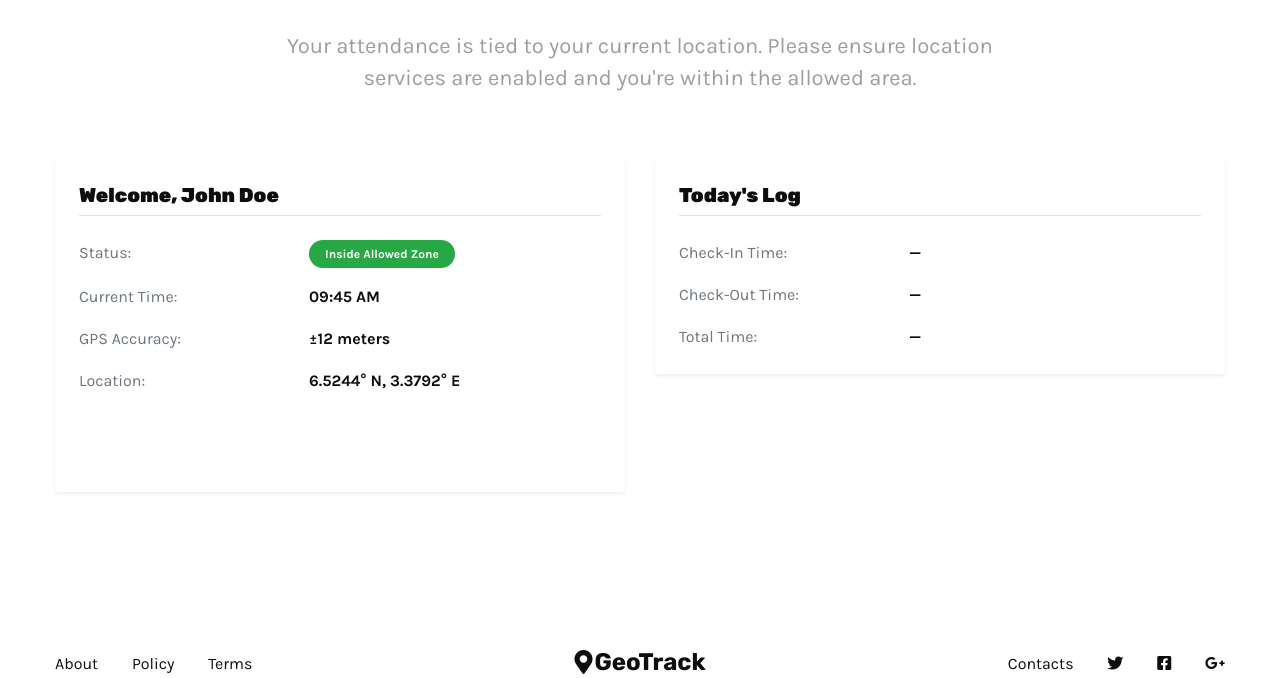
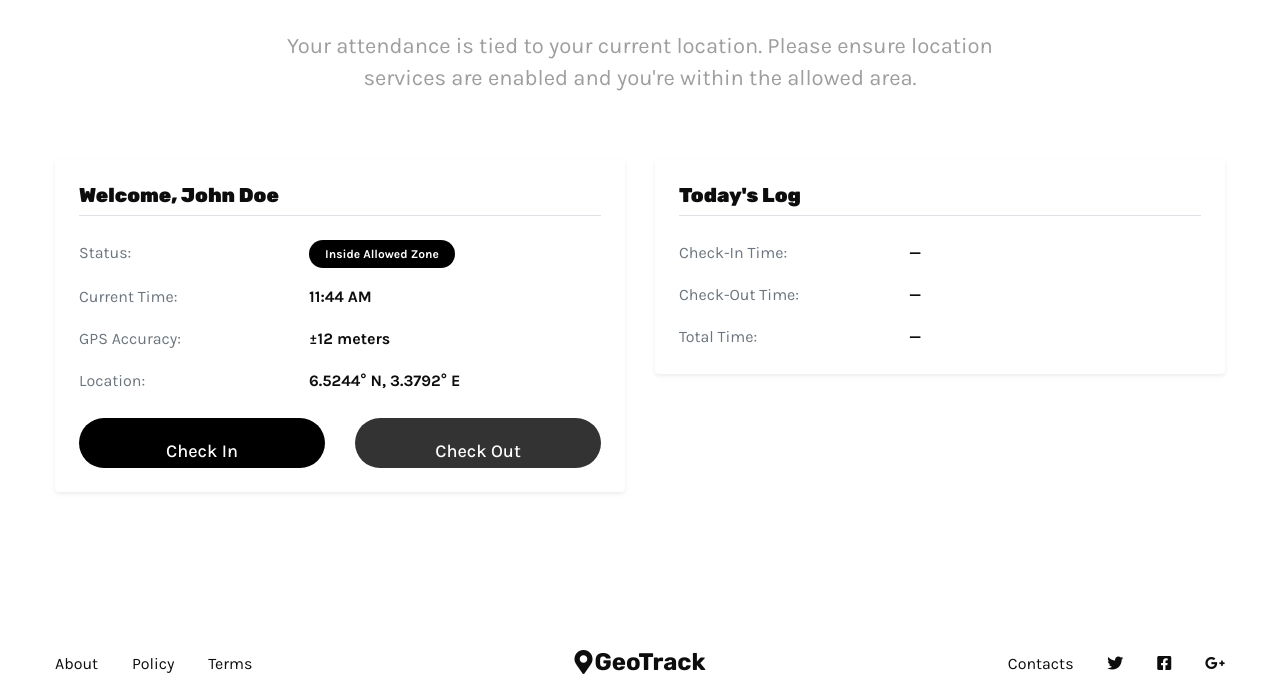
Before and after one commit to brightonchebor/GeoTrack, a Django app: page / in a window 1280 px wide. Shown: the part 262-940 px from the top of the page. Run offline with Django 5.2, Linux system fonts and the light colour scheme; style sheets or scripts are compiled from the project's sources; some libraries are stand-ins or nearby versions.

Commit message:
style button

```diff
--- a/templates/app/check.html
+++ b/templates/app/check.html
@@ -23,7 +23,7 @@
           <div class="row mb-3">
             <div class="col-5 font-weight-medium text-secondary">Status:</div>
             <div class="col-7">
-              <span class="badge bg-success text-white px-3 py-2 rounded-pill">Inside Allowed Zone</span>
+              <span class="badge status-badge text-white px-3 py-2 rounded-pill">Inside Allowed Zone</span>
             </div>
           </div>
 
@@ -42,16 +42,16 @@
             <div class="col-7 font-weight-bold">6.5244° N, 3.3792° E</div>
           </div>
 
-          <!-- Check In/Out Buttons -->
+          <!-- Check In/Out Buttons with improved visibility -->
           <div class="row">
-            <div class="col-md-6 mb-3 mb-md-0">
-              <button type="button" class="btn btn-primary w-100 py-3" id="check-in-btn">
-                Check In
+            <div class="col-6">
+              <button type="button" class="btn btn-primary w-100 py-2 attendance-btn" id="check-in-btn">
+                <span class="attendance-btn-text">Check In</span>
               </button>
             </div>
-            <div class="col-md-6">
-              <button type="button" class="btn btn-danger w-100 py-3" id="check-out-btn">
-                Check Out
+            <div class="col-6">
+              <button type="button" class="btn btn-danger w-100 py-2 attendance-btn" id="check-out-btn">
+                <span class="attendance-btn-text">Check Out</span>
               </button>
             </div>
           </div>
@@ -81,8 +81,52 @@
       </div>
     </div>
   </div>
+</section>
 
-  <script>
+<style>
+/* Targeted styles only for attendance buttons */
+.attendance-btn {
+  visibility: visible !important;
+  opacity: 1 !important;
+  transition: background-color 0.3s ease !important;
+  white-space: nowrap !important;
+  overflow: visible !important;
+  text-overflow: clip !important;
+  display: inline-block !important;
+  width: 100% !important;
+}
+
+.attendance-btn-text {
+  visibility: visible !important;
+  display: inline-block !important;
+  width: auto !important;
+}
+
+#check-in-btn {
+  background-color: #000000 !important;
+  border-color: #000000 !important;
+  color: white !important;
+}
+
+#check-out-btn {
+  background-color: #333333 !important;
+  border-color: #333333 !important;
+  color: white !important;
+}
+
+.status-badge {
+  background-color: #000000 !important;
+}
+
+/* Ensure text inside buttons is visible */
+.attendance-btn:hover {
+  opacity: 0.8 !important;
+}
+</style>
+
+<script>
+  // Initialize current time as soon as the DOM is loaded
+  document.addEventListener('DOMContentLoaded', function() {
     // Time update function
     function updateCurrentTime() {
       const now = new Date();
@@ -97,7 +141,8 @@
       document.getElementById('current-time').textContent = timeString;
     }
 
-    // Update time every minute
+    // Update time immediately and then every minute
+    updateCurrentTime();
     setInterval(updateCurrentTime, 60000);
 
     // Check-in button functionality
@@ -138,10 +183,10 @@
       // Calculate total time (simplified for demo)
       document.getElementById('total-time').textContent = '8 hours';
 
-      // Enable check-in button and disable check-out button
+      // Enable check-in button and disable check-in button
       document.getElementById('check-in-btn').disabled = false;
       this.disabled = true;
     });
-  </script>
-</section>
+  });
+</script>
 {% endblock content %}
```
